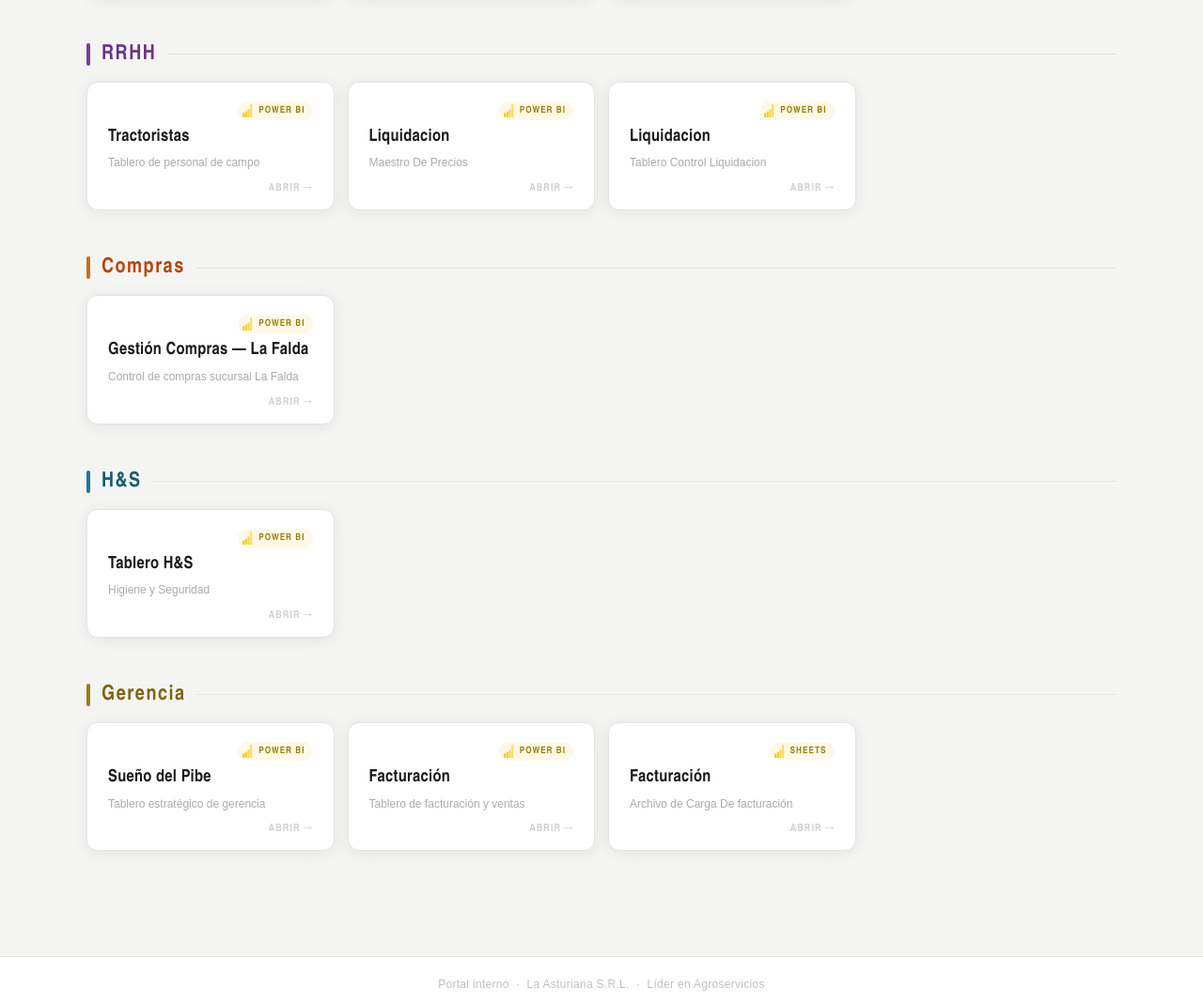
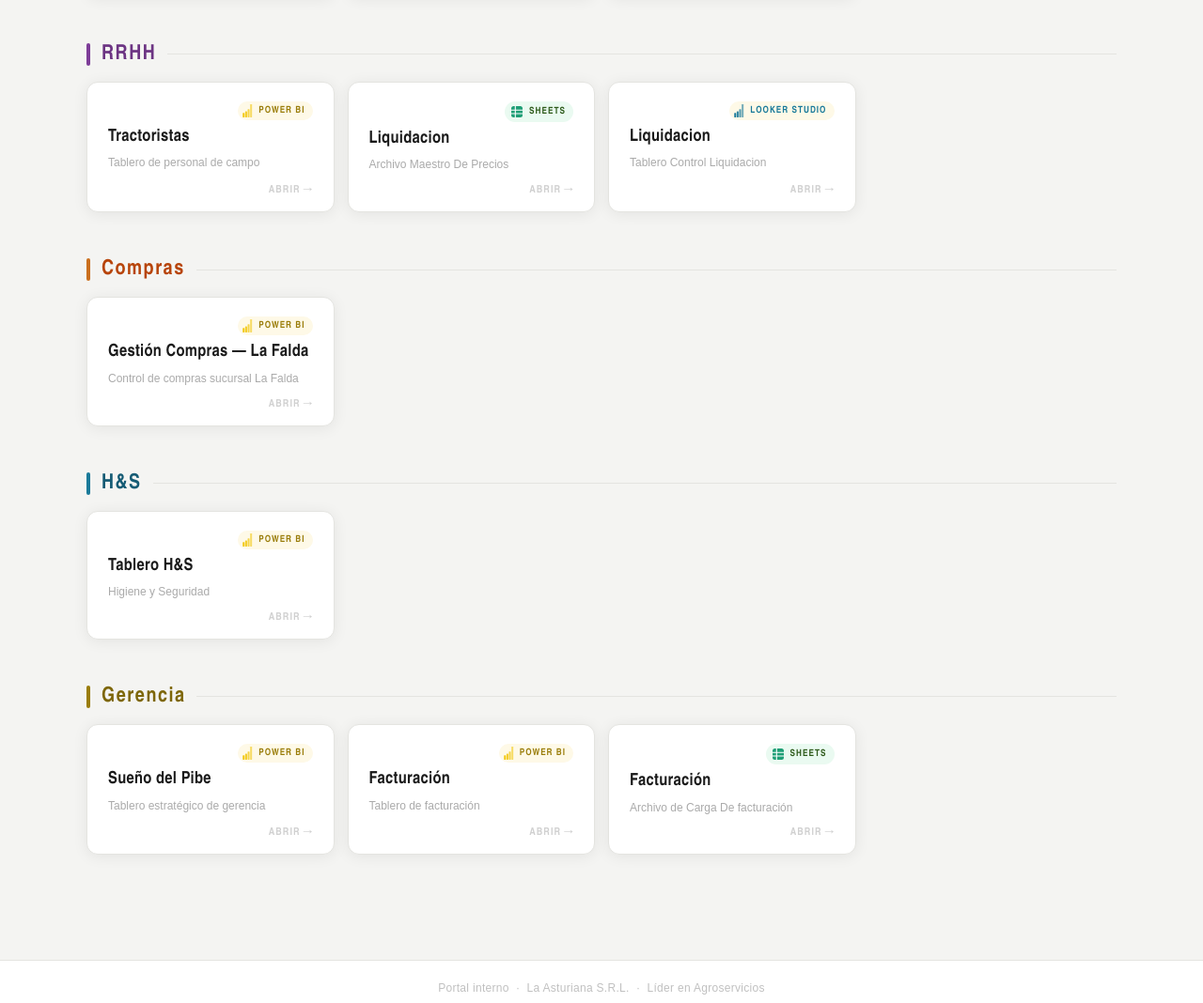
Before and after one commit to Gerorios/Portales-ST-AST, a plain HTML site: page Portales/PortalAst.html in a window 1280 px wide. Shown: the part 689-1757 px from the top of the page at 94% size. Drawn offline with Linux system fonts and the light colour scheme.

Commit message:
agrego loocker y sheets en portal asutriana

```diff
--- a/Assets/StyleAst.css
+++ b/Assets/StyleAst.css
@@ -88,6 +88,8 @@
   .card-badge img { height: 14px; width: auto; display: block; }
   .badge-app     { background: #fdf0ef; color: var(--red-dark); }
   .badge-powerbi { background: #fef9e7; color: #9a7d0a; }
+  .badge-sheets  { background: #eafaf1; color: var(--green-dark); }
+  .badge-looker   { background: #fef9e7; color: #1a7a9a; }
 
   .card-name {
     font-family: 'Arial Narrow', Arial, sans-serif; font-weight: 700; font-size: 18px;
--- a/Portales/PortalAst.html
+++ b/Portales/PortalAst.html
@@ -83,13 +83,13 @@
           <span class="card-link">Abrir →</span>
         </a>
           <a class="card" href="https://docs.google.com/spreadsheets/d/1olD7EmQtV0oHLvKRKafMn46F5DslzX55Fr1ShLfD6Wc/edit?gid=2147291613#gid=2147291613" target="_blank" rel="noopener">
-          <div class="card-top"><span class="card-badge badge-powerbi"><svg xmlns="http://www.w3.org/2000/svg" viewBox="0 0 18 24" height="14" width="11" style="display:inline-block;vertical-align:middle;margin-right:1px"><rect width="3.5" height="8"  x="0"   y="16" rx="0.8" fill="#F2C811"/><rect width="3.5" height="11" x="4.5" y="13" rx="0.8" fill="#F2C811" opacity="0.9"/><rect width="3.5" height="15" x="9"   y="9"  rx="0.8" fill="#F2C811" opacity="0.75"/><rect width="3.5" height="24" x="13.5" y="0" rx="0.8" fill="#F2C811" opacity="0.6"/></svg> Power BI</span></div>
+          <div class="card-top"><span class="card-badge badge-sheets"><svg width="16" height="16" viewBox="0 0 16 16" fill="none"><rect x="2" y="2" width="12" height="12" rx="2.5" fill="#1D9E75"/><line x1="2" y1="6.3" x2="14" y2="6.3" stroke="white" stroke-width="1.1"/><line x1="2" y1="10" x2="14" y2="10" stroke="white" stroke-width="1.1"/><line x1="6.3" y1="2" x2="6.3" y2="14" stroke="white" stroke-width="1.1"/></svg> Sheets</span></div>
           <div class="card-name">Liquidacion</div>
-          <div class="card-desc">Maestro De Precios</div>
+          <div class="card-desc">Archivo Maestro De Precios</div>
           <span class="card-link">Abrir →</span>
         </a>
                   <a class="card" href="https://lookerstudio.google.com/reporting/d6104a67-0dee-49ff-a6fe-8b99f16d5007/page/p_v0b6mvn5md" target="_blank" rel="noopener">
-          <div class="card-top"><span class="card-badge badge-powerbi"><svg xmlns="http://www.w3.org/2000/svg" viewBox="0 0 18 24" height="14" width="11" style="display:inline-block;vertical-align:middle;margin-right:1px"><rect width="3.5" height="8"  x="0"   y="16" rx="0.8" fill="#F2C811"/><rect width="3.5" height="11" x="4.5" y="13" rx="0.8" fill="#F2C811" opacity="0.9"/><rect width="3.5" height="15" x="9"   y="9"  rx="0.8" fill="#F2C811" opacity="0.75"/><rect width="3.5" height="24" x="13.5" y="0" rx="0.8" fill="#F2C811" opacity="0.6"/></svg> Power BI</span></div>
+          <div class="card-top"><span class="card-badge badge-looker"><svg xmlns="http://www.w3.org/2000/svg" viewBox="0 0 18 24" height="14" width="11" style="display:inline-block;vertical-align:middle;margin-right:1px"><rect width="3.5" height="8"  x="0"   y="16" rx="0.8" fill="#1a7a9a"/><rect width="3.5" height="11" x="4.5" y="13" rx="0.8" fill="#1a7a9a" opacity="0.9"/><rect width="3.5" height="15" x="9"   y="9"  rx="0.8" fill="#1a7a9a" opacity="0.75"/><rect width="3.5" height="24" x="13.5" y="0" rx="0.8" fill="#1a7a9a" opacity="0.6"/></svg> Looker Studio</span></div>
           <div class="card-name">Liquidacion</div>
           <div class="card-desc">Tablero Control Liquidacion</div>
           <span class="card-link">Abrir →</span>
@@ -140,11 +140,11 @@
         <a class="card" href="https://app.powerbi.com/groups/17061721-91e0-46f2-82b1-e2b501ff925b/reports/6813e27e-af66-4528-b2d5-a6f3e9073aeb/cfb492b4865e0896096e?experience=power-bi&clientSideAuth=0" target="_blank" rel="noopener">
           <div class="card-top"><span class="card-badge badge-powerbi"><svg xmlns="http://www.w3.org/2000/svg" viewBox="0 0 18 24" height="14" width="11" style="display:inline-block;vertical-align:middle;margin-right:1px"><rect width="3.5" height="8"  x="0"   y="16" rx="0.8" fill="#F2C811"/><rect width="3.5" height="11" x="4.5" y="13" rx="0.8" fill="#F2C811" opacity="0.9"/><rect width="3.5" height="15" x="9"   y="9"  rx="0.8" fill="#F2C811" opacity="0.75"/><rect width="3.5" height="24" x="13.5" y="0" rx="0.8" fill="#F2C811" opacity="0.6"/></svg> Power BI</span></div>
           <div class="card-name">Facturación</div>
-          <div class="card-desc">Tablero de facturación y ventas</div>
+          <div class="card-desc">Tablero de facturación</div>
           <span class="card-link">Abrir →</span>
         </a>
             <a class="card" href="https://docs.google.com/spreadsheets/d/1GnwCkOKHBz9WtSLBLWSqDOkz78wEWXa7YFrwky468Q4/edit?gid=185143311#gid=185143311" target="_blank" rel="noopener">
-          <div class="card-top"><span class="card-badge badge-powerbi"><svg xmlns="http://www.w3.org/2000/svg" viewBox="0 0 18 24" height="14" width="11" style="display:inline-block;vertical-align:middle;margin-right:1px"><rect width="3.5" height="8"  x="0"   y="16" rx="0.8" fill="#F2C811"/><rect width="3.5" height="11" x="4.5" y="13" rx="0.8" fill="#F2C811" opacity="0.9"/><rect width="3.5" height="15" x="9"   y="9"  rx="0.8" fill="#F2C811" opacity="0.75"/><rect width="3.5" height="24" x="13.5" y="0" rx="0.8" fill="#F2C811" opacity="0.6"/></svg> Sheets</span></div>
+          <div class="card-top"><span class="card-badge badge-sheets"><svg width="16" height="16" viewBox="0 0 16 16" fill="none"><rect x="2" y="2" width="12" height="12" rx="2.5" fill="#1D9E75"/><line x1="2" y1="6.3" x2="14" y2="6.3" stroke="white" stroke-width="1.1"/><line x1="2" y1="10" x2="14" y2="10" stroke="white" stroke-width="1.1"/><line x1="6.3" y1="2" x2="6.3" y2="14" stroke="white" stroke-width="1.1"/></svg> Sheets</span></div>
           <div class="card-name">Facturación</div>
           <div class="card-desc">Archivo de Carga De facturación</div>
           <span class="card-link">Abrir →</span>
```
